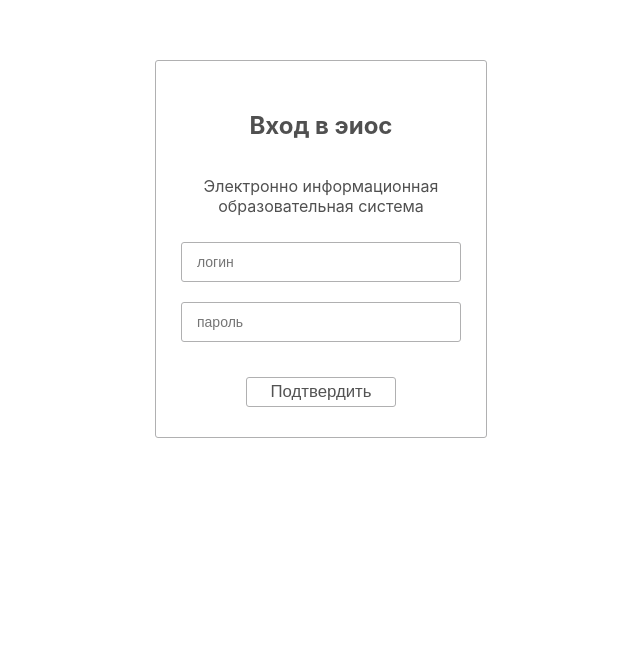
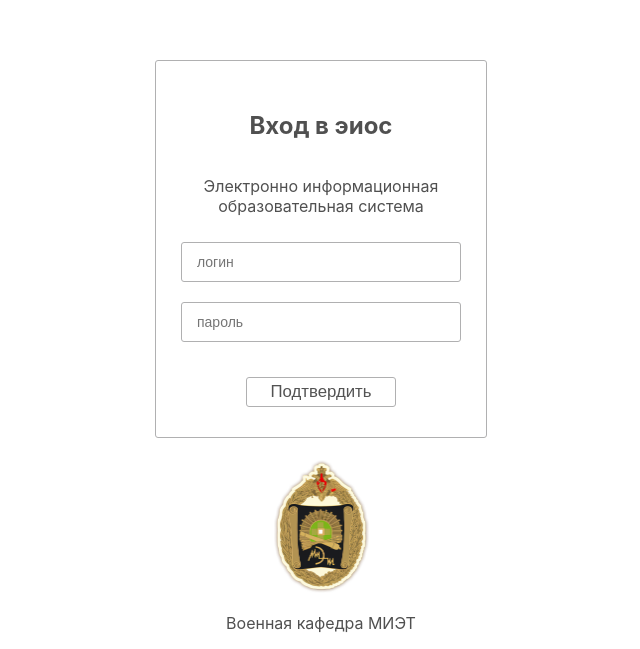
Before and after one commit to AnZzza/EIEE-front, a Next.js app: page / in a window 1280 px wide. Shown: the part 151-800 px from the top of the page, without its empty margins (319-959 px from the left). Built offline with nearby package versions, Linux system fonts and the light colour scheme.

Commit message:
Add my atomic commit

```diff
--- a/src/components/common/input/BaseInput.tsx
+++ b/src/components/common/input/BaseInput.tsx
@@ -7,8 +7,8 @@ interface InputProps extends HTMLAttributes<HTMLInputElement> {
   value?: string;
 }
 
-const BaseInput: FC<InputProps> = ({ style, ...rest }) => {
-  return <input {...rest} className={styles.baseInput} required />;
+const BaseInput: FC<InputProps> = ({ type, ...rest }) => {
+  return <input {...rest} type={type} className={styles.baseInput} required />;
 };
 
 export default BaseInput;
--- a/src/components/login/LoginForm.tsx
+++ b/src/components/login/LoginForm.tsx
@@ -29,10 +29,6 @@ const LoginForm = () => {
   const handleSubmit: FormEventHandler<HTMLFormElement> = async (e) => {
     e.preventDefault();
     dispatch(login(credentials));
-    console.log(user);
-    if (user.id) {
-      Router.push("/student");
-    }
   };
 
   return (
@@ -43,7 +39,7 @@ const LoginForm = () => {
       </div>
       <form className={styles.form} onSubmit={handleSubmit}>
         {error && <ErrorDiv mes={error} />}
-        {isLoading && <h1>ЗАГРУЗКА</h1>}
+        {isLoading && <p>ЗАГРУЗКА</p>}
         <BaseInput
           type="text"
           name="email"
--- a/src/pages/index.tsx
+++ b/src/pages/index.tsx
@@ -2,8 +2,8 @@ import type { NextPage } from "next";
 import Head from "next/head";
 import Image from "next/image";
 import styles from "../styles/Home.module.css";
-import Login from "../components/login/LoginForm";
 import LoginForm from "../components/login/LoginForm";
+import logo from "../../public/assets/vkLogo.png";
 
 const Home: NextPage = () => {
   return (
@@ -15,6 +15,13 @@ const Home: NextPage = () => {
 
       <main className={styles.main}>
         <LoginForm />
+        <div className={styles.logoContainer}>
+          <div className={styles.imageContainer}>
+            <Image src={logo} width={104} height={140} alt={"miet vk logo"} />
+          </div>
+
+          <p>Военная кафедра МИЭТ</p>
+        </div>
       </main>
     </div>
   );
--- a/src/store/reducers/ActionCreators.ts
+++ b/src/store/reducers/ActionCreators.ts
@@ -19,8 +19,7 @@ export const login = createAsyncThunk(
         console.log(response.message);
         return thunkAPI.rejectWithValue(response.message);
       }
-
-      return response as unknown;
+      return response;
     } catch (error) {
       console.log(error);
       return thunkAPI.rejectWithValue("не удалось выполнить запрос");
--- a/src/store/reducers/AuthSlice.ts
+++ b/src/store/reducers/AuthSlice.ts
@@ -1,16 +1,19 @@
 import { createSlice, PayloadAction } from "@reduxjs/toolkit";
+import Router from "next/router";
 import { login } from "./ActionCreators";
 
 interface AuthState {
   user: IUser;
   error: string;
   isLoading: boolean;
+  accessToken: string;
 }
 
 const initialState: AuthState = {
   user: {} as IUser,
   error: "",
   isLoading: false,
+  accessToken: "",
 };
 
 export const authSlice = createSlice({
@@ -25,6 +28,10 @@ export const authSlice = createSlice({
       state.isLoading = false;
       state.user = action.payload.user;
       state.error = "";
+      state.accessToken = action.payload.accessToken;
+      localStorage.setItem("token", action.payload.accessToken);
+
+      Router.push("/student");
     },
     [login.rejected.type]: (state, action: PayloadAction<string>) => {
       state.isLoading = false;
--- a/src/store/store.ts
+++ b/src/store/store.ts
@@ -1,5 +1,4 @@
 import { combineReducers, configureStore } from "@reduxjs/toolkit";
-// import userReducer from "./reducers/UserSlice";
 import authReducer from "./reducers/AuthSlice";
 
 const rootReducer = combineReducers({
--- a/src/styles/Home.module.css
+++ b/src/styles/Home.module.css
@@ -1,13 +1,25 @@
 .container {
-  padding: 0 2rem;
+  /* padding: 0 2rem; */
+  height: 100vh;
 }
 
 .main {
-  min-height: 100vh;
-  padding: 4rem 0;
+  height: 100vh;
   flex: 1;
   display: flex;
   flex-direction: column;
   justify-content: center;
   align-items: center;
+  position: relative;
 }
+
+.imageContainer {
+  display: flex;
+  justify-content: center;
+}
+
+.logoContainer {
+  position: absolute;
+  bottom: 0;
+  z-index: 1;
+}
```
Also changed, not shown: src/components/common/input/BaseRadioInput.tsx (+1 -8 lines), src/pages/materials/index.tsx (added, +11 -0 lines), src/pages/student/index.tsx (+4 -3 lines), src/pages/student/materials.tsx (deleted, +0 -11 lines), public/assets/vkLogo.png (added).
